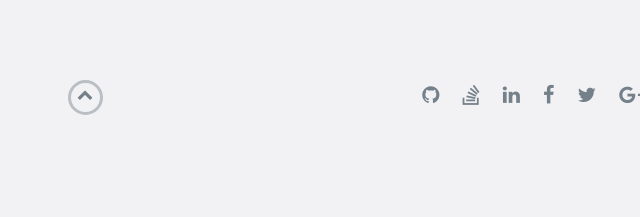
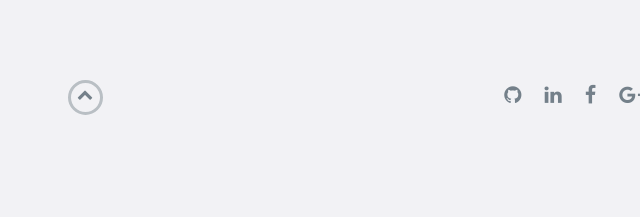
Before and after one commit to keyuriraodeo/Machine-Leaning-Projects, a website: page index.html in a window 1280 px wide. Shown: the part 4053-4270 px from the top of the page, 640-1280 px from the left. Drawn offline with nearby package versions, Linux system fonts and the light colour scheme.

Commit message:
Update index.html

```diff
--- a/index.html
+++ b/index.html
@@ -227,16 +227,10 @@ for the 46th International Physics Olympiad (IPhO 2015).
                             <a href="https://github.com/" target="_blank"><i class="fa fa-github" aria-hidden="true"></i></a>
                         </li>
                         <li>
-                            <a href="https://stackoverflow.com/" target="_blank"><i class="fa fa-stack-overflow" aria-hidden="true"></i></a>
-                        </li>
-                        <li>
-                            <a href="https://linkedin.com/" target="_blank"><i class="fa fa-linkedin" aria-hidden="true"></i></a>
+                            <a href="https://www.linkedin.com/in/keyuriraodeo/" target="_blank"><i class="fa fa-linkedin" aria-hidden="true"></i></a>
                         </li>
                         <li>
                             <a href="https://www.facebook.com/" target="_blank"><i class="fa fa-facebook" aria-hidden="true"></i></a>
-                        </li>
-                        <li>
-                            <a href="https://twitter.com/" target="_blank"><i class="fa fa-twitter" aria-hidden="true"></i></a>
                         </li>
                         <li>
                             <a href="https://plus.google.com/" target="_blank"><i class="fa fa-google-plus" aria-hidden="true"></i></a>
```
